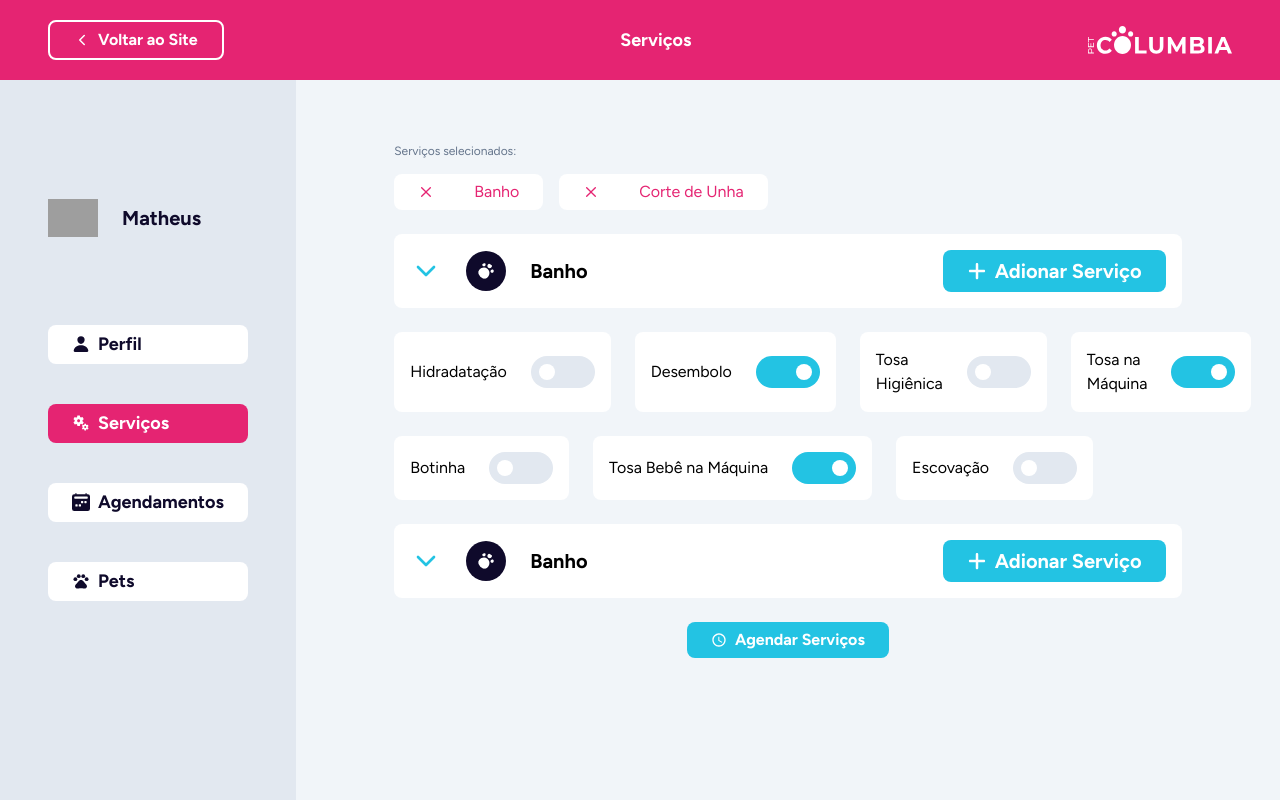
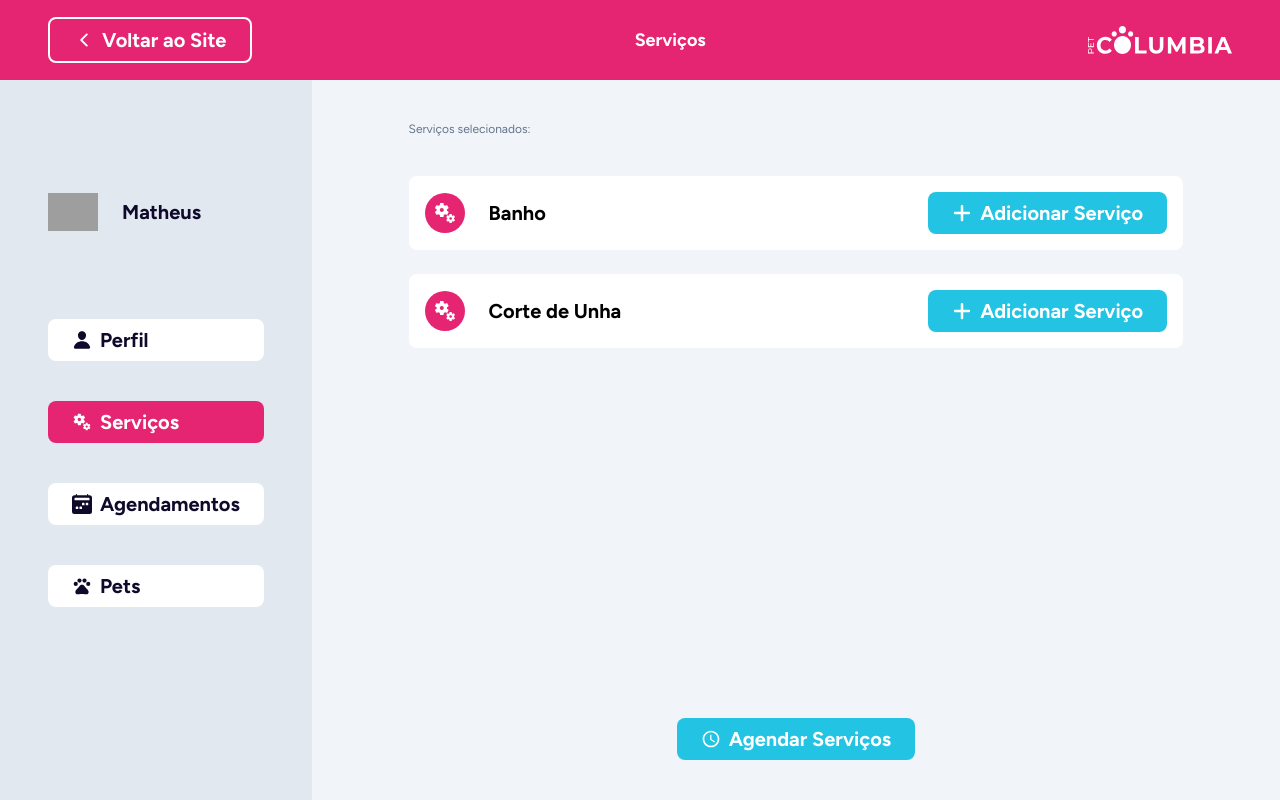
Before and after one commit to Sprint-Grupo-9/FRONT-REFACTOR, a React (Vite) app in the folder my-react-app/: page /system-services in a window 1280 px wide. Built offline with nearby package versions, Linux system fonts and the light colour scheme; grey boxes are pictures that could not be loaded.

Commit message:
Tela de Serviços

```diff
--- a/my-react-app/src/components/contents/ProfileContent.jsx
+++ b/my-react-app/src/components/contents/ProfileContent.jsx
@@ -49,7 +49,7 @@ function ProfileContent() {
 
     return (
         <div className="flex-1 h-full bg-slate-100 flex justify-center items-center flex-col gap-8">
-            <div className="flex justify-center w-4/5 gap-6 pb-5">
+            <div className="flex justify-center w-4/5 gap-6 pb-10">
                 {editable && (
                     <ButtonSystem
                         variant="blue"
@@ -60,7 +60,7 @@ function ProfileContent() {
                     />
                 )}
                 <ButtonSystem
-                    variant={editable ? "orange" : "blue"}
+                    variant={editable ? "redTransp" : "blue"}
                     text={editable ? "Cancelar" : "Editar Dados"}
                     logo={editable ? <CgClose /> : <MdModeEdit />}
                     click={toggleEdit}
--- a/my-react-app/src/components/contents/ServicesContent.jsx
+++ b/my-react-app/src/components/contents/ServicesContent.jsx
@@ -2,20 +2,26 @@ import ButtonSystem from "../system/ButtonSystem"
 import { MdOutlineSchedule } from "react-icons/md";
 import ServiceBoxSystem from "../system/ServiceBoxSystem";
 import ServiceTabSystem from "../system/ServiceTabSystem";
+import servicesDataDefault from "../system/servicesDataDefault";
+import { useState } from "react";
+
 
 function ServicesContent() {
+
+    const [services, setServices] = useState(servicesDataDefault);
+
     return (
         <div className="flex-1 h-full bg-slate-100 flex justify-center items-center">
-            <div className="flex justify-center w-4/5 h-3/5 gap-6 flex-col">
+            <div className="flex justify-center w-4/5 h-4/5 mt-20 gap-6 flex-col">
 
-                <ServiceTabSystem />
-                <ServiceBoxSystem />
+                <ServiceTabSystem services={services} setServices={setServices} />
+                <ServiceBoxSystem services={services} setServices={setServices}/>
 
                 <div className="flex justify-center">
                     <ButtonSystem
                         variant="blue"
                         text="Agendar Serviços"
-                        logo={<MdOutlineSchedule />}
+                        logo={<MdOutlineSchedule/>}
                     />
                 </div>
 
--- a/my-react-app/src/components/system/ButtonSystem.jsx
+++ b/my-react-app/src/components/system/ButtonSystem.jsx
@@ -1,14 +1,15 @@
 
 function ButtonSystem(props) {
 
-    const baseStyles = "font-bold py-1.5 px-6 rounded-lg transition-all duration-900 flex items-center gap-2";
+    const baseStyles = "font-bold text-[20px] py-1.5 px-6 rounded-lg transition-all duration-900 flex items-center gap-2";
 
     const variants = {
         white: "bg-white text-navy-blue hover:bg-slate-300 hover:text-white",
         blue: "bg-secondary text-white hover:bg-slate-300",
         red: "bg-primary text-white",
         transp: "border-2 border-white text-white hover:bg-white hover:text-primary",
-        orange: "bg-orange-400 text-white hover:bg-slate-300"
+        orange: "bg-orange-400 text-white hover:bg-slate-300",
+        redTransp: "border-2 border-primary text-primary hover:bg-primary hover:text-white"
     };
 
     const variantClass = variants[props.variant || "white"];
--- a/my-react-app/src/components/system/PrimaryServiceSystem.jsx
+++ b/my-react-app/src/components/system/PrimaryServiceSystem.jsx
@@ -1,17 +1,17 @@
 import { FiChevronDown } from "react-icons/fi";
 import ButtonSystem from "./ButtonSystem";
-import { FaPlus } from "react-icons/fa6";
-import Logo from '../../assets/pet-logo.svg'
+import { MdMiscellaneousServices } from "react-icons/md";
 
 function PrimaryServiceSystem(props) {
 
     return (
         <div className="bg-white py-4 px-4 flex flex-row items-center gap-6 text-[20px] font-bold rounded-lg ">
-            <FiChevronDown className="size-8 text-secondary" />
-            <img src={Logo} width={40} className="bg-navy-blue py-3 px-3 rounded-full" />
-            Banho
+            {props.hasChevron && props.active ? <FiChevronDown className={`size-10 text-secondary hover:bg-slate-200 hover:rounded-full transition-all duration-200 ${props.rotate ? '-rotate-180' : ''}`} onClick={props.clickChevron} /> : ""}
+
+            <MdMiscellaneousServices className="bg-primary rounded-full py-2 size-10 text-white"/>
+            {props.title}
             <div className="flex-1 flex justify-end">
-                <ButtonSystem variant="blue" text="Adionar Serviço" logo={<FaPlus />} />
+                <ButtonSystem variant={props.variant} text={props.label} logo={props.logo} click={props.clickButton} />
             </div>
         </div>
     )
--- a/my-react-app/src/components/system/ServiceBoxSystem.jsx
+++ b/my-react-app/src/components/system/ServiceBoxSystem.jsx
@@ -1,30 +1,79 @@
-import { FiChevronDown } from "react-icons/fi";
-import ButtonSystem from "./ButtonSystem";
-import { FaPlus } from "react-icons/fa6";
-import Logo from '../../assets/pet-logo.svg'
-import SwitchButtonSystem from "./SwitchButtonSystem";
     import SubServiceSystem from "./SubServiceSystem";
     import PrimaryServiceSystem from "./PrimaryServiceSystem";
+    import { useState } from "react";
+    import { FaPlus } from "react-icons/fa6";
+    import { CgClose } from "react-icons/cg";
 
-function ServiceBoxSystem(props) {
+    function ServiceBoxSystem({ services, setServices }) {
+
+        const [serviceOpen, setServiceOpen] = useState(true)
+        const [rotate, setRotate] = useState(false)
+
+        const toggleOpenServices = () => {
+            setServiceOpen(prev => !prev)
+            setRotate(prev => !prev)
+        }
+
+        const toggleServiceActive = (serviceId) => {
+            setServices(prev =>
+                prev.map(service =>
+                    service.id === serviceId ? {
+                        ...service,
+                        active: !service.active,
+                        hasChevron: service.subServices.length > 0 ? !service.hasChevron : false
+                    } : service
+                )
+            )
+        }
+
+
+        const toggleSubServiceActive = (serviceId, subServiceId) => {
+            setServices(prev =>
+                prev.map(service =>
+                    service.id === serviceId ? {
+                        ...service,
+                        subServices: service.subServices.map(sub =>
+                            sub.id === subServiceId ? {
+                                ...sub, active: !sub.active
+                            } : sub
+                        )
+                    } : service
+                )
+            )
+        }
 
         return (
             <div className="w-full h-full flex flex-col gap-6">
-            <PrimaryServiceSystem/>
 
-            <div className="flex flex-row gap-6 w-full">
-                <SubServiceSystem title="Hidradatação" active={false}/>
-                <SubServiceSystem title="Desembolo" active={true}/>
-                <SubServiceSystem title="Tosa Higiênica" active={false}/>
-                <SubServiceSystem title="Tosa na Máquina" active={true}/>
+                {services.map(service => (
+                    <div key={service.id}>
+                        <PrimaryServiceSystem
+                            hasChevron={service.hasChevron}
+                            clickChevron={service.hasChevron ? toggleOpenServices : undefined}
+                            rotate={rotate}
+                            title={service.title}
+                            active={service.active}
+                            clickButton={() => toggleServiceActive(service.id)}
+                            label={service.active ? "Remover Serviço" : "Adicionar Serviço"}
+                            logo={service.active ? <CgClose/> : <FaPlus/>}
+                            variant={service.active ? "redTransp" : "blue"}
+                        />
+
+                        {service.hasChevron && serviceOpen && (
+                            <div className="flex flex-wrap gap-6 w-full mt-6">
+                                {service.subServices.map(sub => (
+                                    <SubServiceSystem
+                                        key={sub.id}
+                                        title={sub.title}
+                                        active={sub.active}
+                                        click={() => toggleSubServiceActive(service.id, sub.id)}
+                                    />
+                                ))}
                             </div>
-            <div className="flex flex-row gap-6 w-full">
-                <SubServiceSystem title="Botinha" active={false}/>
-                <SubServiceSystem title="Tosa Bebê na Máquina" active={true}/>
-                <SubServiceSystem title="Escovação" active={false}/>
+                        )}
                     </div>
+                ))}
 
-            <PrimaryServiceSystem/>
             </div>
         )
 
--- /dev/null
+++ b/my-react-app/src/components/system/ServiceIndividualTabSystem.jsx
@@ -0,0 +1,15 @@
+import { CgClose } from "react-icons/cg";
+
+function ServiceIndividualTabSystem(props) {
+
+    return (
+
+        <button className="bg-white text-primary font-bold px-6 py-1.5 rounded-lg flex flex-row items-center gap-4" onClick={props.click}>
+            <CgClose className="size-4" />{props.title}
+        </button>
+
+    )
+
+}
+
+export default ServiceIndividualTabSystem;
--- a/my-react-app/src/components/system/ServiceTabSystem.jsx
+++ b/my-react-app/src/components/system/ServiceTabSystem.jsx
@@ -1,26 +1,92 @@
-import { CgClose } from "react-icons/cg";
-import ButtonSystem from "./ButtonSystem";
 
-function ServiceTabSystem(props) {
+import ServiceIndividualTabSystem from "./ServiceIndividualTabSystem";
+
+
+function ServiceTabSystem({ services, setServices }) {
+
+    const toggleService = (serviceId) => {
+        setServices(prev =>
+            prev.map(service =>
+                service.id === serviceId ? {
+                    ...service, active: !service.active
+                } : service
+            )
+        )
+    }
+
+    const toggleSubService = (serviceId, subServiceId) => {
+        setServices(prev =>
+            prev.map(service =>
+                service.id === serviceId ? {
+                    ...service,
+                    subServices: service.subServices.map(sub =>
+                        sub.id === subServiceId ? {
+                            ...sub, active: !sub.active
+                        } : sub
+                    )
+                } : service
+            )
+        )
+    }
+
+    const toggleAll = (serviceId) => {
+        setServices(prev =>
+            prev.map(service => {
+                if (service.id !== serviceId) return service
+
+                return {
+                    ...service,
+                    subServices: service.subServices
+                        .map(sub =>
+                        ({
+                            ...sub,
+                            active: false
+                        }))
+                }
+            }
+            )
+        )
+    }
+
+    const toggleServiceWithSub = (serviceId) => {
+        toggleAll(serviceId);
+        toggleService(serviceId);
+    };
 
     return (
         <>
             <div className="w-full h-2 text-[12px] text-slate-500">
                 Serviços selecionados:
             </div>
+            <div className="flex flex-row gap-2">
+                {services
+                    .filter(service => service.active || service.subServices?.some(sub => sub.active))
+                    .map(service => (
+                        <div key={service.id}>
+                            <ServiceIndividualTabSystem
+                                click={() => toggleServiceWithSub(service.id)}
+                                title={service.title}
+                            />
+
+                            {service.subServices?.some(sub => sub.active) && (
+                                <div className="flex flex-row flex-wrap gap-2 pt-2 pl-4">
+                                    {service.subServices
+                                        .filter(sub => sub.active)
+                                        .map(sub => (
+                                            <div key={sub.id}>
+                                                <ServiceIndividualTabSystem
+                                                    click={() => toggleSubService(service.id, sub.id)}
+                                                    title={sub.title}
+                                                />
+                                            </div>
+                                        ))}
+                                </div>
+                            )}
+                        </div>
+                    ))}
+            </div>
 
 
-            <div className="w-full flex flex-row gap-4">
-
-                <button className="bg-white text-primary px-6 py-1.5 rounded-lg flex flex-row items-center gap-10">
-                    <CgClose className="size-4" />Banho
-                </button>
-
-                <button className="bg-white text-primary px-6 py-1.5 rounded-lg flex flex-row items-center gap-10">
-                    <CgClose className="size-4" />Corte de Unha
-                </button>
-
-            </div>
         </>
     )
 
--- a/my-react-app/src/components/system/SubServiceSystem.jsx
+++ b/my-react-app/src/components/system/SubServiceSystem.jsx
@@ -6,7 +6,7 @@ function SubServiceSystem(props) {
         <div className="bg-white py-4 px-4 flex flex-row items-center gap-6 text-[16px] rounded-lg w-30">
             {props.title}
             <div className="flex-1 flex justify-end">
-                <SwitchButtonSystem active={props.active} />
+                <SwitchButtonSystem active={props.active} click={props.click} />
             </div>
         </div>
     )
--- a/my-react-app/src/components/system/SwitchButtonSystem.jsx
+++ b/my-react-app/src/components/system/SwitchButtonSystem.jsx
@@ -1,11 +1,12 @@
-import { useState } from "react";
 
 function SwitchButtonSystem(props) {
 
     return (
         <>
-        <div onClick={props.click} className={`${props.active ? "bg-secondary" : "bg-slate-200"} w-16 h-full flex flex-row ${props.active ? "justify-end" : ""} rounded-full p-2`}>
-            <div className="bg-white flex rounded-full w-1/3 h-4"></div>
+        <div
+        onClick={props.click}
+        className={`${props.active ? "bg-secondary" : "bg-slate-200"} w-16 h-full flex flex-row rounded-full p-2 duration-200 ease-in-out `}>
+            <div className={`bg-white flex rounded-full w-1/3 h-4 ${props.active ? "transform translate-x-8 duration-200 ease-in-out " : "duration-200 ease-in-out "}`}></div>
         </div>
         </>
 
--- /dev/null
+++ b/my-react-app/src/components/system/servicesDataDefault.js
@@ -0,0 +1,25 @@
+var servicesDataDefault = [{
+    id: '1',
+    title: 'Banho',
+    hasChevron: false,
+    active: false,
+    subServices: [
+        { id: '2', title: 'Tosa Higiênica', active: false },
+        { id: '3', title: 'Tosa na Máquina', active: false },
+        { id: '4', title: 'Tosa Bebê na Máquina', active: false },
+        { id: '5', title: 'Botinha', active: false },
+        { id: '6', title: 'Desembolo', active: false },
+        { id: '7', title: 'Escovação', active: false },
+        { id: '8', title: 'Hidratação', active: false },
+    ]
+},
+{
+    id: '9',
+    title: 'Corte de Unha',
+    hasChevron: false,
+    active: false,
+    subServices: []
+}
+]
+
+export default servicesDataDefault;
--- a/my-react-app/src/pages/SystemProfile.jsx
+++ b/my-react-app/src/pages/SystemProfile.jsx
@@ -6,7 +6,7 @@ function SystemProfile() {
     return (
         <>
         <HeaderSystem text="Perfil" />
-        <div className="w-full h-screen flex flex-row">
+        <div className="w-full h-screen  flex flex-row">
             <SidebarSystem profile />
             <ProfileContent />
         </div>
--- a/my-react-app/src/pages/SystemServices.jsx
+++ b/my-react-app/src/pages/SystemServices.jsx
@@ -1,6 +1,8 @@
 import HeaderSystem from "../components/system/HeaderSystem";
 import SidebarSystem from "../components/system/SidebarSystem";
 import ServicesContent from "../components/contents/ServicesContent";
+import servicesDataDefault from "../components/system/servicesDataDefault";
+
 
 function SystemServices() {
     return (
@@ -8,7 +10,7 @@ function SystemServices() {
         <HeaderSystem text="Serviços" />
         <div className="w-full h-screen flex flex-row">
             <SidebarSystem services />
-            <ServicesContent/>
+            <ServicesContent servicesData={servicesDataDefault}/>
         </div>
         </>
 
```
Also changed, not shown: 2 other files (tests, documents, lock files or other folders). Lines whose indentation alone changed are shown as unchanged.
